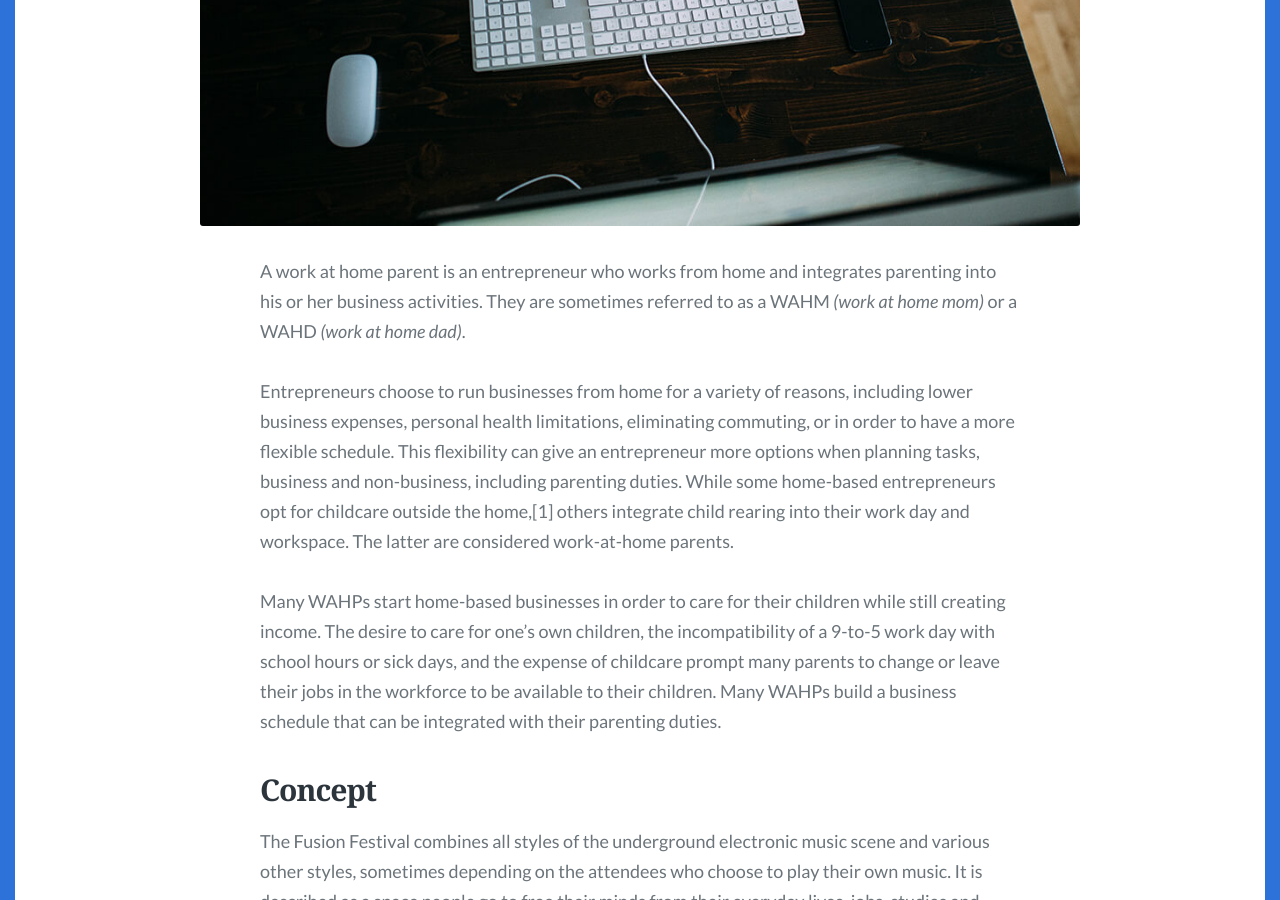
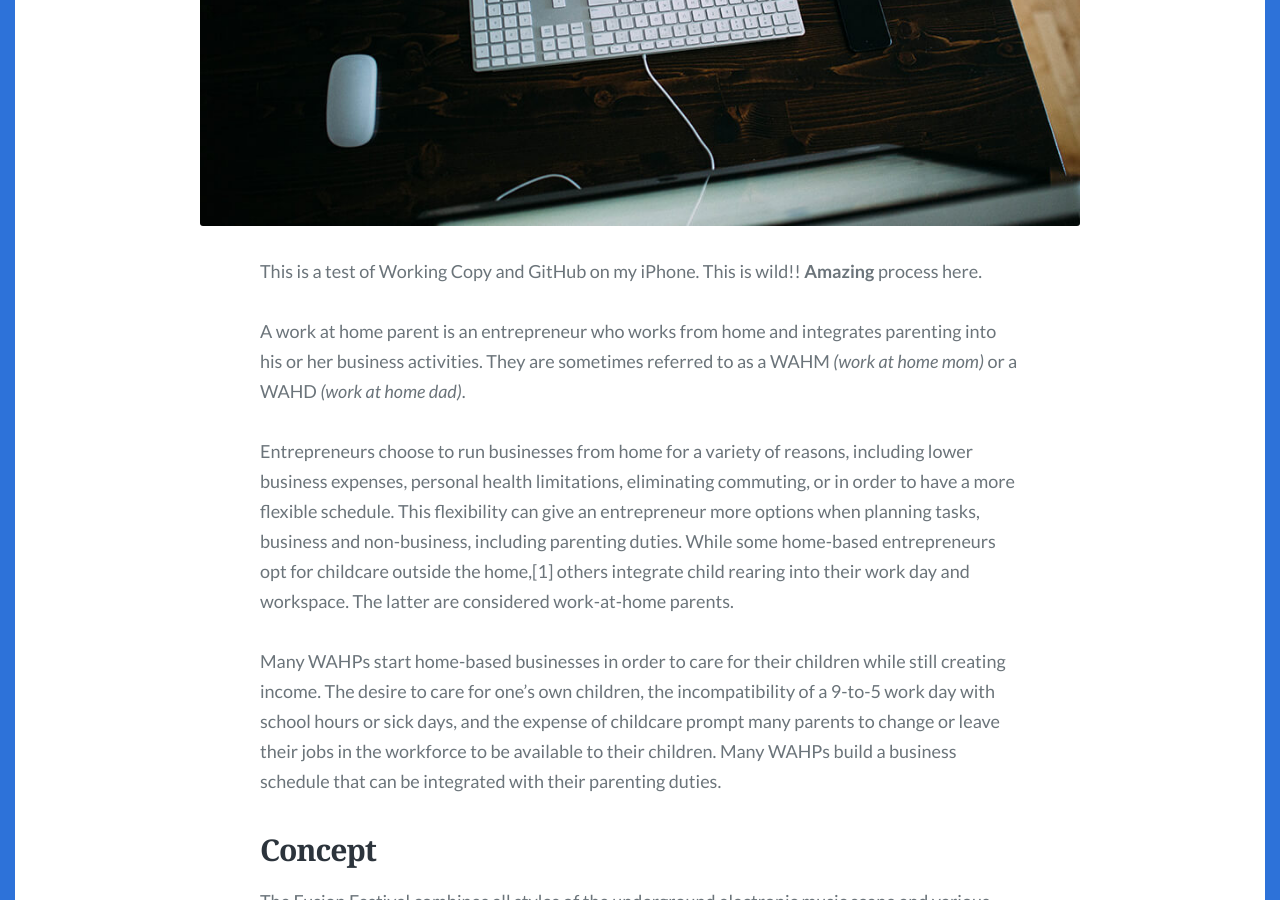
Before and after one commit to JustGoodThemes/Scriptor-Jekyll-Theme, a Jekyll site: the page built from _posts/2019-01-01-the-advantages-and-disadvantages-of-working-from-home.md, in a window 1280 px wide and 900 px high, scrolled down 769 px. Built offline with Jekyll 4.4.1, drawn with Linux system fonts in a browser that asks for light colours; some web fonts are replaced; comment, search, counter and statistics services are not loaded.

Commit message:
changed body of post

```diff
--- a/_posts/2019-01-01-the-advantages-and-disadvantages-of-working-from-home.md
+++ b/_posts/2019-01-01-the-advantages-and-disadvantages-of-working-from-home.md
@@ -7,6 +7,8 @@ feature_image: images/desk.jpg
 tags: [tips, work]
 disqus: false
 ---
+
+This is a test of Working Copy and GitHub on my iPhone. This is wild!! **Amazing** process here.
 
 A work at home parent is an entrepreneur who works from home and integrates parenting into his or her business activities. They are sometimes referred to as a WAHM *(work at home mom)* or a WAHD *(work at home dad)*.
 
```
